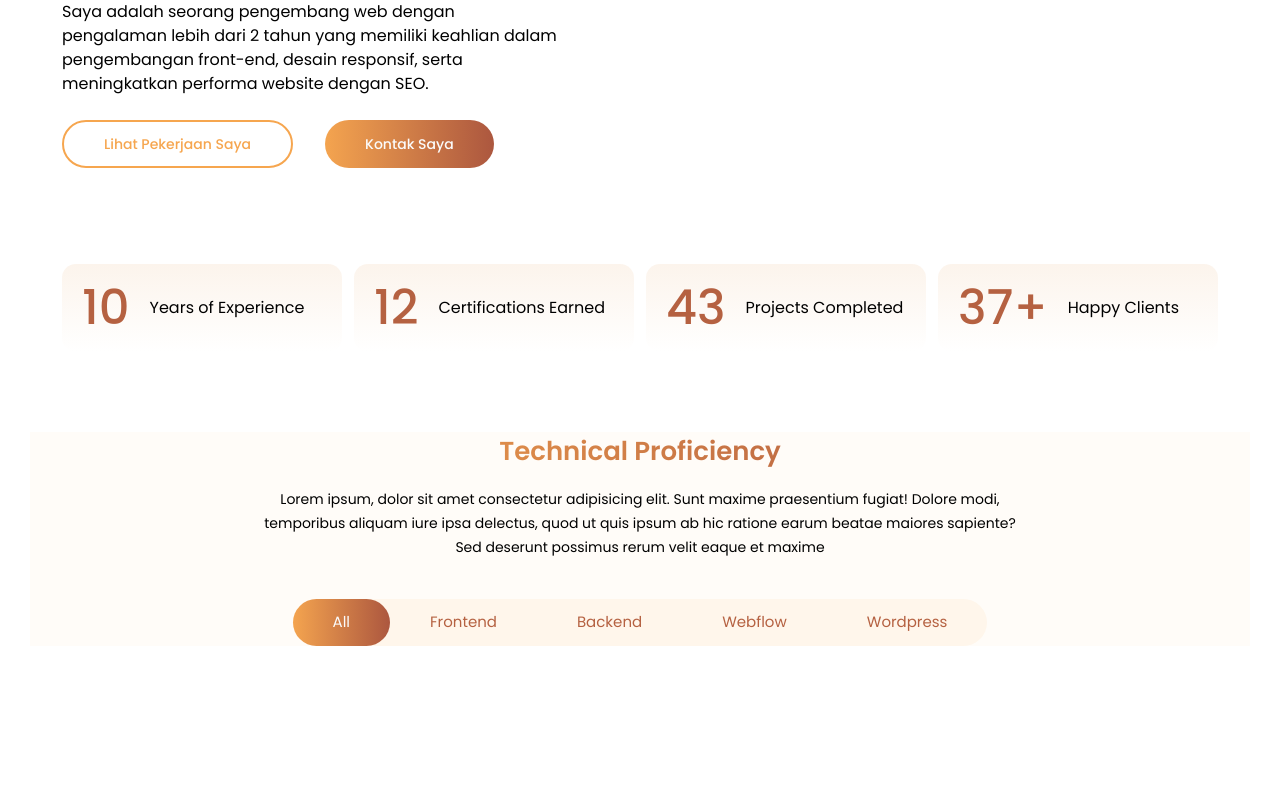
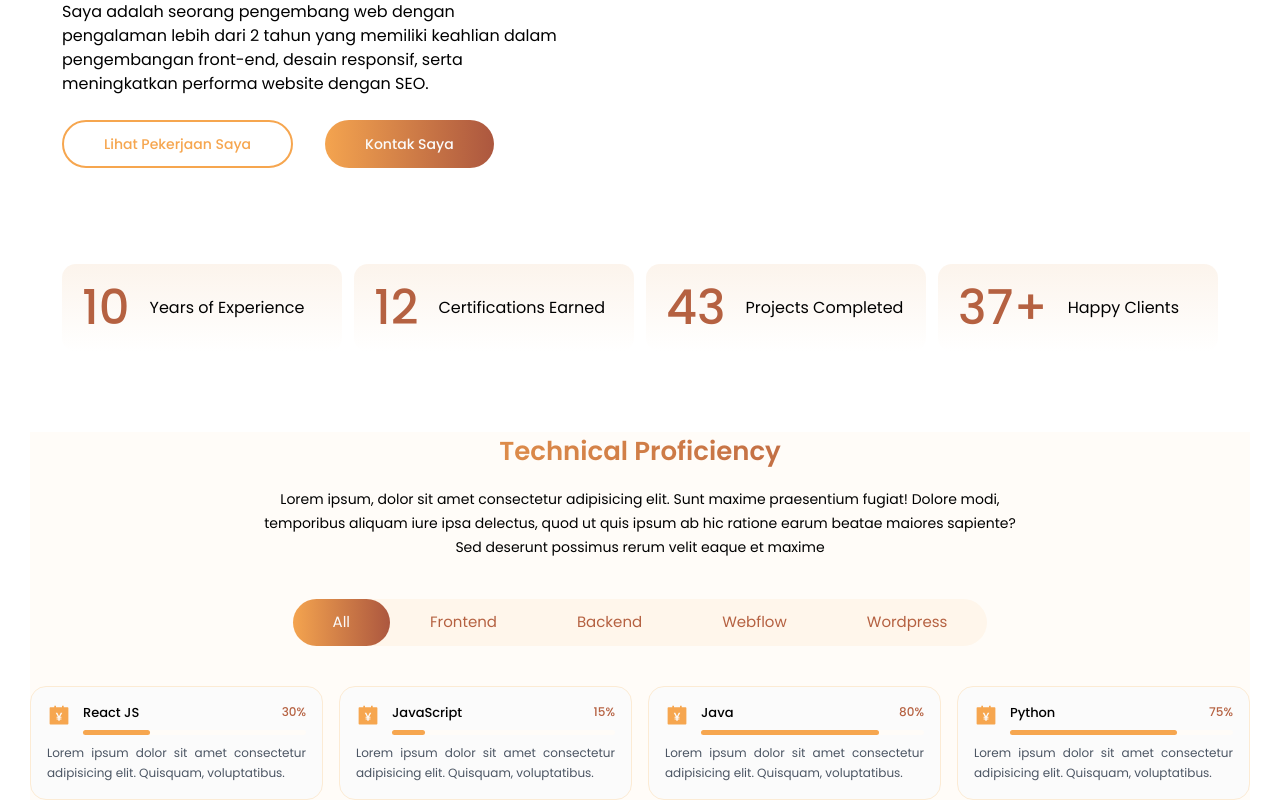
Before and after one commit to abidgymnastiar/portfolio, a React (Vite) app: page / in a window 1280 px wide. Shown: the part 330-1130 px from the top of the page. Before the commit the page ends 1016 px from the top, so only its background shows below. Built offline with nearby package versions, Linux system fonts and the light colour scheme.

Commit message:
feat: perbarui SkillCard dengan progress bar dinamis & tata letak grid responsif

```diff
--- a/src/components/SkillCard.tsx
+++ b/src/components/SkillCard.tsx
@@ -1,7 +1,32 @@
-function SkillCard(){
+interface SkillProps {
+  icon: React.ReactNode;
+  skillName: string;
+  description: string;
+  progress: number;
+}
+
+function SkillCard({ icon, skillName, description, progress }: SkillProps) {
   return (
-    <div className="skill-card">
-    </div>
+    <>
+      <div className="bg-white rounded-2xl border border-[#fceBd4] p-4">
+        <div className="flex gap-3">
+          <div>{icon}</div>
+          <div className="flex-1">
+            <div className="flex items-center justify-between">
+              <p className="text-[13px] text-black font-medium">{skillName}</p>
+              <p className="text-xs text-secondary font-medium">{progress}%</p>
+            </div>
+            <div className="w-full bg-background rounded-md h-[5px] relative mt-2">
+              <div
+                className="bg-primary h-[5px] rounded-md"
+                style={{ width: `${progress}%` }}
+              ></div>
+            </div>
+          </div>
+        </div>
+        <p className="text-xs text-gray-600 text-justify leading-5 mt-2">{description}</p>
+      </div>
+    </>
   );
 }
 export default SkillCard;
--- a/src/section/TechnicalProficiency.tsx
+++ b/src/section/TechnicalProficiency.tsx
@@ -39,17 +39,20 @@ function TechnicalProficiency() {
           activeTab={activeTab}
           onChange={handleTabValueChange}
         />
-
-        {tabData.map((skill, index) => (
-          <div key={skill.id}>
+        <div className="grid grid-cols-1 md:grid-cols-2 lg:grid-cols-4 gap-4 ">
+          {tabData.map((skill) => {
+            const IconComponent = skill.icon;
+            return (
               <SkillCard
-              icon={<skill.icon className="w-6 h-6 text-primary" />}
+                key={skill.id}
+                icon={<IconComponent className="w-6 h-6 text-primary" />}
                 skillName={skill.skill}
                 description={skill.description}
                 progress={skill.progress}
               />
+            );
+          })}
         </div>
-        ))}
       </div>
     </section>
   );
--- a/src/utils/Data.ts
+++ b/src/utils/Data.tsx
@@ -28,7 +28,7 @@ export const SKILLS = [
     id: 1,
     icon: AiFillAccountBook,
     skill: "React JS",
-    progress: 90,
+    progress: 30,
     type: "frontend",
     description:
       "Lorem ipsum dolor sit amet consectetur adipisicing elit. Quisquam, voluptatibus.",
@@ -37,7 +37,7 @@ export const SKILLS = [
     id: 2,
     icon: AiFillAccountBook,
     skill: "JavaScript",
-    progress: 85,
+    progress: 15,
     type: "frontend",
     description:
       "Lorem ipsum dolor sit amet consectetur adipisicing elit. Quisquam, voluptatibus.",
```
Lines whose indentation alone changed are shown as unchanged.
